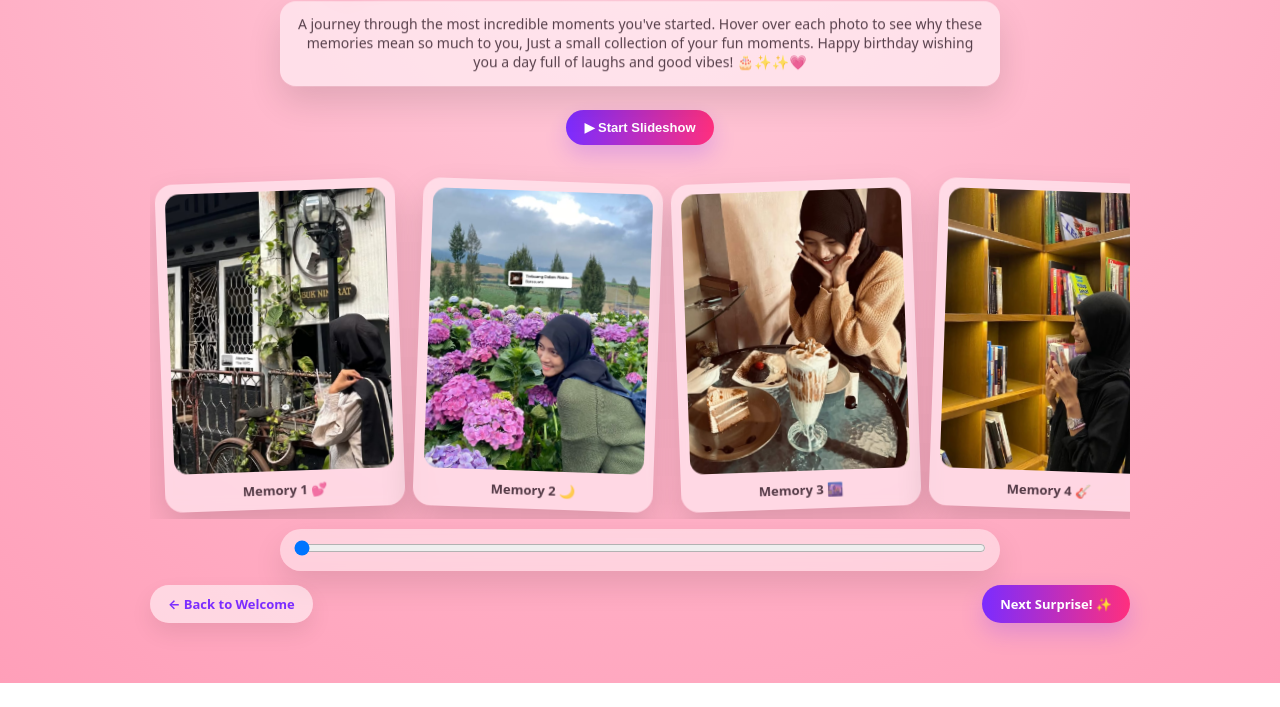
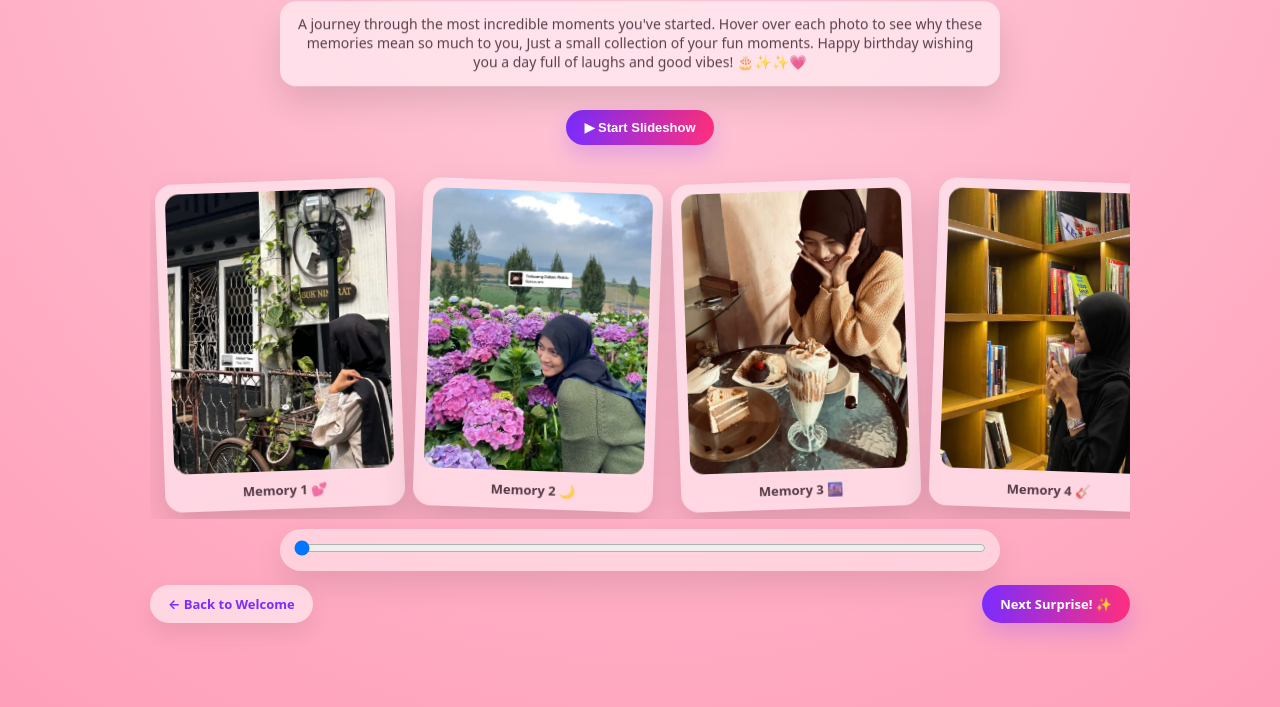
Before and after one commit to barufaris782-droid/HBD-For-You, a plain HTML site: page photo.html in a window 1280 px wide. Shown: the part 171-878 px from the top of the page. Before the commit the page ends 854 px from the top, so only its background shows below. Drawn offline with Linux system fonts and the light colour scheme; a script that the page names is missing.

Commit message:
Update Photo.css

```diff
--- a/Photo.css
+++ b/Photo.css
@@ -1,3 +1,8 @@
+html, body{
+  height: auto;
+  min-height: 100vh;
+}
+
 * { box-sizing: border-box; margin: 0; padding: 0; }
 
 body{
@@ -20,9 +25,11 @@ body{
   position: relative;
   z-index: 1;
   min-height: 100vh;
-  display: grid;
-  place-items: start center;
   padding: 24px;
+
+  display: flex;
+  flex-direction: column;
+  align-items: center;
   overflow: visible;
 }
 
@@ -201,6 +208,8 @@ body{
   justify-content: space-between;
   align-items: center;
   gap: 12px;
+  width: min(980px, 92vw);
+  padding-bottom: 24px;
 }
 
 .actions .btn{
```
